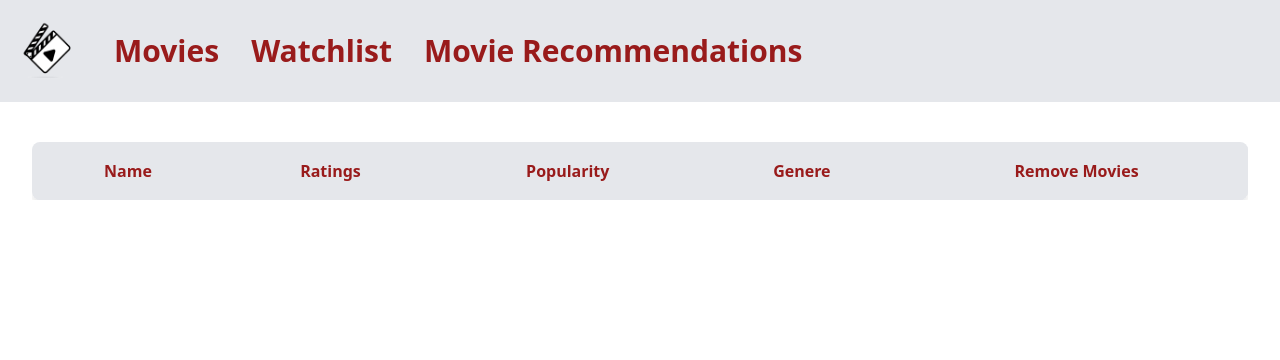
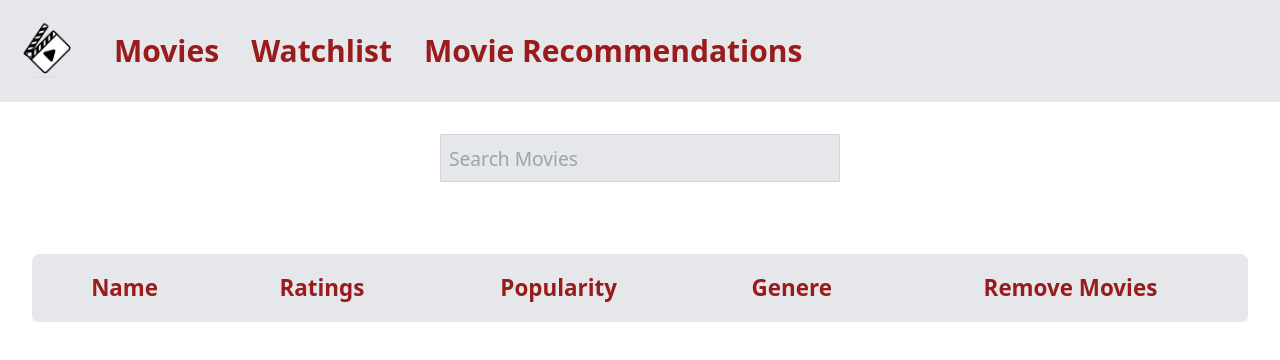
Before and after one commit to Siddharth2327/IMDB_Clone, a React (Vite) app: page /watchlist in a window 1280 px wide. Shown: the top 360 px of the page. Built offline with nearby package versions, Linux system fonts and the light colour scheme.

Commit message:
added search bar to the watchlist

```diff
--- a/src/components/Watchlist.jsx
+++ b/src/components/Watchlist.jsx
@@ -1,18 +1,38 @@
 import React from 'react'
+import { useState } from 'react'
+
+
 
 function Watchlist({watchlist}) {
+
+  const [search, setSearch] = useState('')
+
+  function searchMovie(e){
+    setSearch(e.target.value)
+    console.log(search)
+  }
+
+
+
   return (
     <>
-      <div>
+      <div className='w-full flex justify-center items-center my-8 '>
         {/*genere Filters*/}
+
+
         {/*Search bar*/}
+        <div >
+          <input type="text" placeholder='Search Movies' onChange={searchMovie} value={search} className='h-[3rem] w-[25rem] p-2 bg-gray-200 outline-none border border-gray-300 text-size-2 text-[1.2rem]'/>
+        </div>
+
+
       </div>
 
       {/*table*/}
       <div className="w-full m-8 overflow-x-auto">
         <table className="w-full border-collapse rounded-lg overflow-hidden shadow-lg">
 
-          <thead className='bg-gray-200 border border-gray-200'>
+          <thead className='bg-gray-200 border border-gray-200 text-[1.4rem]'>
             <tr>
               <th className="text-red-800 px-6 py-4 text-center">Name</th>
               <th className="text-red-800 px-6 py-4 text-center">Ratings</th>
@@ -22,12 +42,15 @@ function Watchlist({watchlist}) {
             </tr>
           </thead>
 
-          <tbody>
-            {watchlist.map((movieobj) => (
+          <tbody className='text-[1.2rem]'>
+               {/* filtering the watchlist based on the search and then printing the data in the table */}
+            {watchlist.filter((movieobj)=>{
+              return movieobj.title.toLowerCase().includes(search.toLowerCase())
+            }).map((movieobj) => (
               <tr className='border-b-2'>
 
               <td className="px-6 py-4 flex items-center space-x-4">
-                <img className='h-[6rem] w[10rem]' src={`https://image.tmdb.org/t/p/original${movieobj.poster_path}`} alt="Movie" />
+                <img className='h-[7rem] w[11rem]' src={`https://image.tmdb.org/t/p/original${movieobj.poster_path}`} alt="Movie" />
                 <div>{movieobj.title}</div>
               </td>
 
@@ -37,6 +60,7 @@ function Watchlist({watchlist}) {
               <td className="px-6 py-4 text-center text-red-500 hover:text-red-900 cursor-pointer">Remove</td>
             </tr>
             ))}
+
 
           </tbody>
 
```
